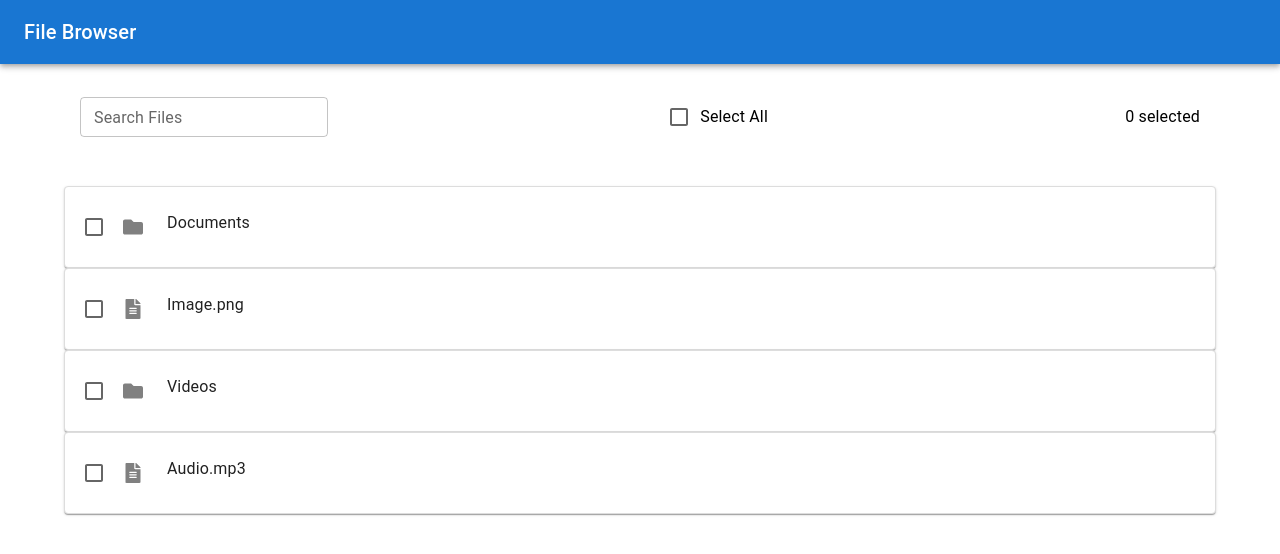
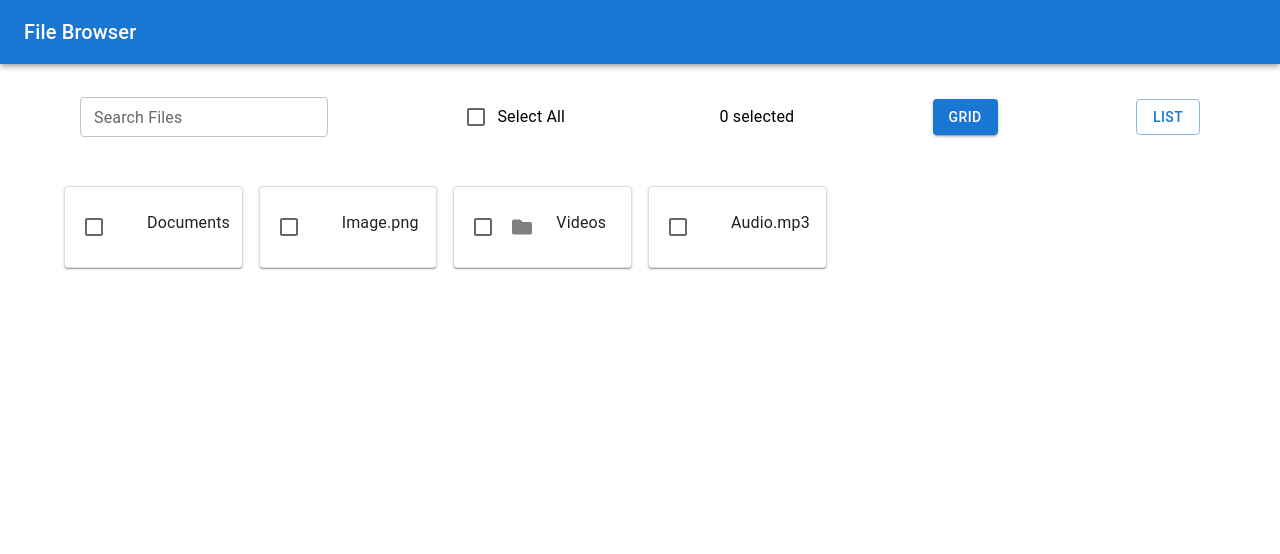
Before and after one commit to rusimka/File-Manager, a React (Create React App) app: page / in a window 1280 px wide. Shown: the top 554 px of the page. Built offline with nearby package versions, Linux system fonts and the light colour scheme.

Commit message:
Feature 3: Enable grid view.

```diff
--- a/src/components/FileList.tsx
+++ b/src/components/FileList.tsx
@@ -6,11 +6,11 @@ import { useFileContext } from '../contex/FileContext';
 import "../style/FileItem.css";
 
 const FileList: React.FC = () => {
-    const { files, filteredFiles } = useFileContext();
+    const { files, filteredFiles,isGridView } = useFileContext();
 
     return (
         <>
-            <div className="file-list">
+            <div className={`file-list-container ${isGridView ? "grid-view" : "list-view"}`}>
                 {filteredFiles.length > 0 ? (
                     filteredFiles.map((file) => (
                         <div key={file.id} className="file-list-item">
--- a/src/components/Header.tsx
+++ b/src/components/Header.tsx
@@ -1,11 +1,11 @@
 import React, { useState } from "react";
 import {useFileContext} from "../contex/FileContext";
-import { TextField, Checkbox, FormControlLabel, Typography, Box } from "@mui/material";
+import {TextField, Checkbox, FormControlLabel, Typography, Box, Button, Grid} from "@mui/material";
+import ViewList from "@mui/icons-material";
+import {IconBase} from "react-icons";
 
 const Header: React.FC = () => {
-    const { files, selectedFiles, selectAllFiles, searchItem,handleSearch,filteredFiles } = useFileContext();
-
-    // Handle search
+    const { files, selectedFiles, selectAllFiles, searchItem,handleSearch,filteredFiles,isGridView,setIsGridView } = useFileContext();
 
 
 
@@ -35,6 +35,20 @@ const Header: React.FC = () => {
             <Typography variant="body1">
                 {selectedFiles.length} selected
             </Typography>
+
+            <Button
+                variant={isGridView ? "contained" : "outlined"}
+                onClick={() => setIsGridView(true)}
+            >
+                Grid
+            </Button>
+
+            <Button
+                variant={!isGridView ? "contained" : "outlined"}
+                onClick={() => setIsGridView(false)}
+            >
+                List
+            </Button>
         </Box>
     );
 };
--- a/src/interface/FileContextType.tsx
+++ b/src/interface/FileContextType.tsx
@@ -11,5 +11,7 @@ interface FileContextType {
     filteredFiles: File[];
     searchItem: string;
     handleSearch: (e: React.ChangeEvent<HTMLInputElement>) => void;
+    isGridView: boolean,
+    setIsGridView: React.Dispatch<React.SetStateAction<boolean>>;
 }
 export default FileContextType;
--- a/src/provider/FileProvider.tsx
+++ b/src/provider/FileProvider.tsx
@@ -15,6 +15,7 @@ export const FileProvider: React.FC<FileProviderProps> = ({ children }) => {
     const [selectedFiles, setSelectedFiles] = useState<File[]>([]);
     // const [filteredFiles, setFilteredFiles] = useState(files);
     const [searchItem, setSearchItem] = useState("");
+    const [isGridView, setIsGridView] = useState(true); // true = Grid, false = List
 
     const toggleSelectFile = (file: File) => {
         setSelectedFiles((prevSelected) =>
@@ -44,7 +45,7 @@ export const FileProvider: React.FC<FileProviderProps> = ({ children }) => {
     };
 
     return (
-        <FileContext.Provider value={{files, setFiles, selectedFiles, toggleSelectFile, selectAllFiles, seeSelectedFile, filteredFiles,searchItem,handleSearch}}>
+        <FileContext.Provider value={{files, setFiles, selectedFiles, toggleSelectFile, selectAllFiles, seeSelectedFile, filteredFiles,searchItem,handleSearch, isGridView, setIsGridView}}>
             {children}
         </FileContext.Provider>
     );
--- a/src/style/FileItem.css
+++ b/src/style/FileItem.css
@@ -23,3 +23,19 @@
 .file-icon {
     color: gray;
 }
+
+.file-list-container.grid-view {
+    display: grid;
+    grid-template-columns: repeat(auto-fill, minmax(160px, 1fr));
+    gap: 16px;
+}
+
+.file-list-container.list-view {
+    display: flex;
+    flex-direction: column;
+    gap: 8px;
+}
+
+.file-list-item {
+    transition: all 0.3s ease;
+}
```
